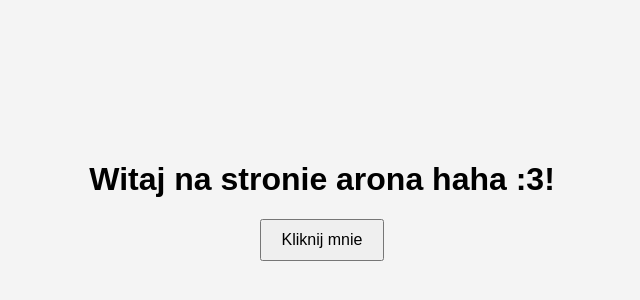
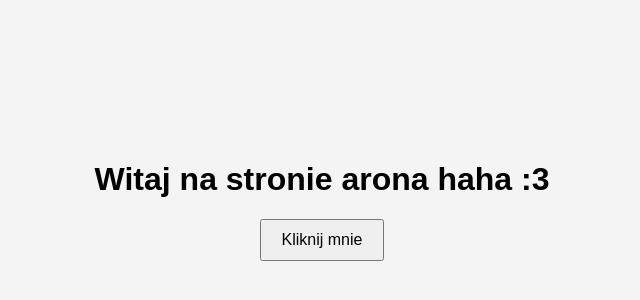
Before and after one commit to Ojrzan1234/Test, a plain HTML site: page index.html in a window 1280 px wide. Shown: the part 200-500 px from the top of the page, without its empty margins (318-958 px from the left). Drawn offline with Linux system fonts and the light colour scheme.

Commit message:
Update index.html

```diff
--- a/index.html
+++ b/index.html
@@ -9,7 +9,7 @@
 <body>
 
     <div class="container">
-        <h1>Witaj na stronie arona haha :3!</h1>
+        <h1>Witaj na stronie arona haha :3</h1>
         <button id="myButton">Kliknij mnie</button>
     </div>
 
```
